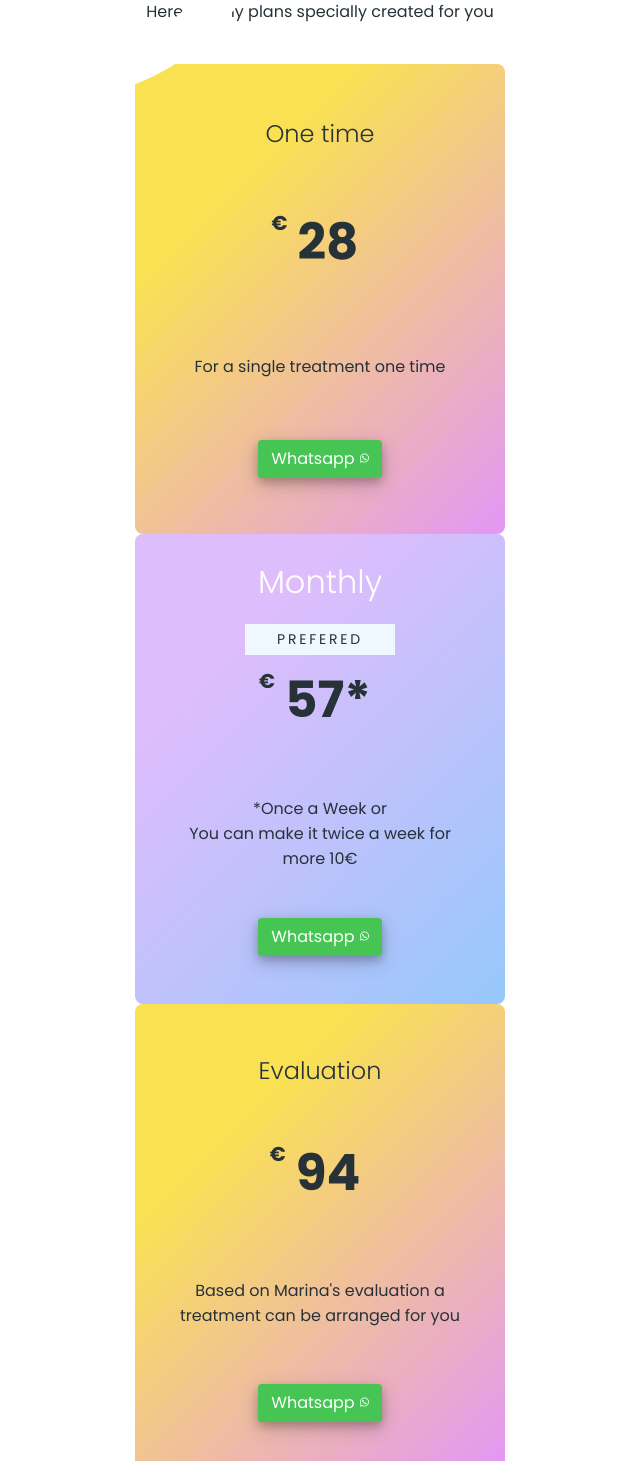
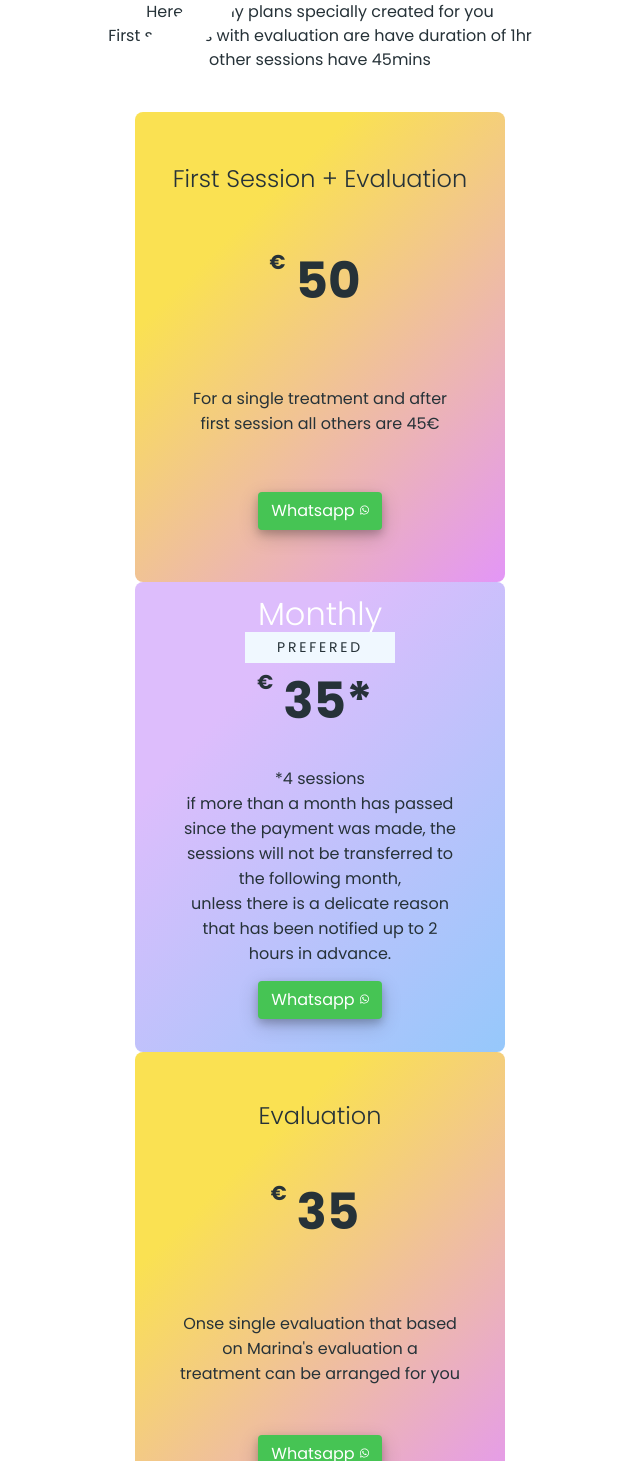
Before and after one commit to limatainer/Physiotherapist-landingpage, a React (Create React App) app in the folder frontweb/: page /detalhes in a window 1280 px wide. Shown: the part 1389-2850 px from the top of the page, without its empty margins (320-960 px from the left). Built offline with nearby package versions, Linux system fonts and the light colour scheme.

Commit message:
plan update

```diff
--- a/frontweb/src/pages/Servicis/index.tsx
+++ b/frontweb/src/pages/Servicis/index.tsx
@@ -26,20 +26,21 @@ export default function Services() {
           </h3>
           <p>
             Interested? Why not give a long term try? <br /> Here are my plans specially created for you
+            <br /> First sessions with evaluation are have duration of 1hr <br /> other sessions have 45mins
           </p>
           <div className="plans-cards-container">
             <div className="plans-card">
               <h4 className="card-title">
-                One time
+                First Session + Evaluation
               </h4>
               <div className="price">
                 <div className="value">
                   <span>€</span>
-                  <p>28</p>
+                  <p>50</p>
                 </div>
               </div>
               <p className="text">
-                For a single treatment one time
+                For a single treatment and after first session all others are 45€
               </p>
               <Button />
             </div>
@@ -51,12 +52,13 @@ export default function Services() {
               <div className="price">
                 <div className="value">
                   <span>€</span>
-                  <p>57*</p>
+                  <p>35*</p>
                 </div>
               </div>
               <p className="text">
-                *Once a Week or <br />
-                You can make it twice a week for more 10€
+                *4 sessions <br />
+                if more than a month has passed since the payment was made, the sessions will not be transferred to the following month,
+                <br /> unless there is a delicate reason that has been notified up to 2 hours in advance.
               </p>
               <Button />
             </div>
@@ -68,11 +70,11 @@ export default function Services() {
               <div className="price">
                 <div className="value">
                   <span>€</span>
-                  <p>94</p>
+                  <p>35</p>
                 </div>
               </div>
               <p className="text">
-                Based on Marina's evaluation a treatment can be arranged for you
+                Onse single evaluation that based on Marina's evaluation a treatment can be arranged for you
               </p>
               <Button />
             </div>
--- a/frontweb/src/pages/Servicis/styles.css
+++ b/frontweb/src/pages/Servicis/styles.css
@@ -123,7 +123,7 @@
 }
 
 .plans-cards-container .favorite .button-favorite {
-  top: 90px;
+  top: 50px;
   cursor: unset;
   position: absolute;
   background-color: aliceblue;
```
Also changed, not shown: 1 other file (tests, documents, lock files or other folders).
